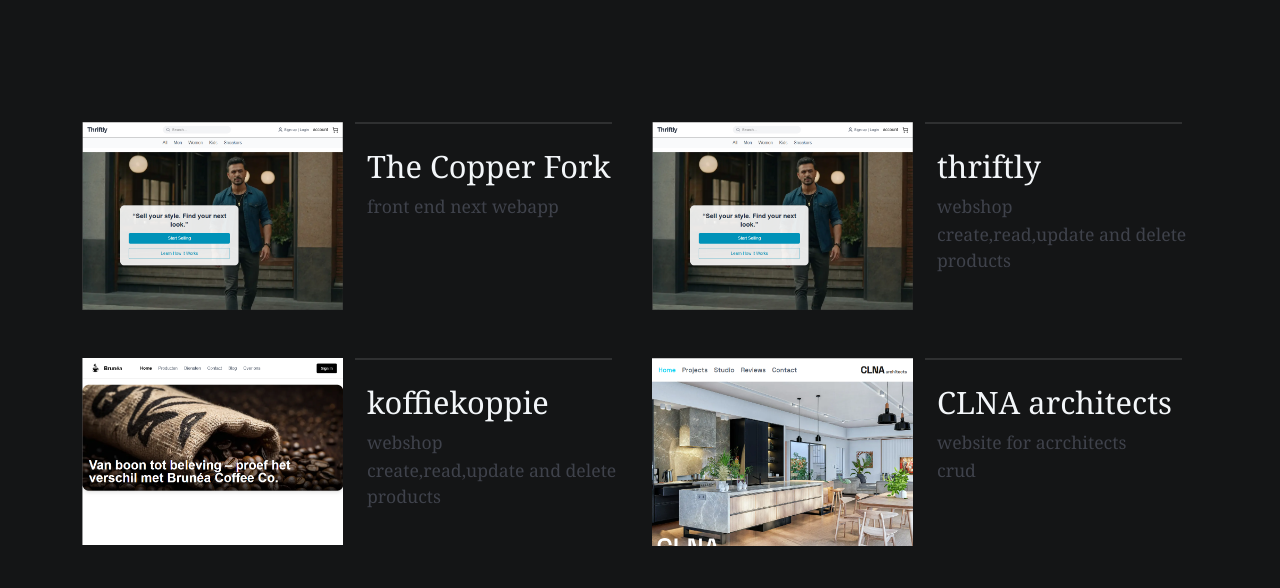
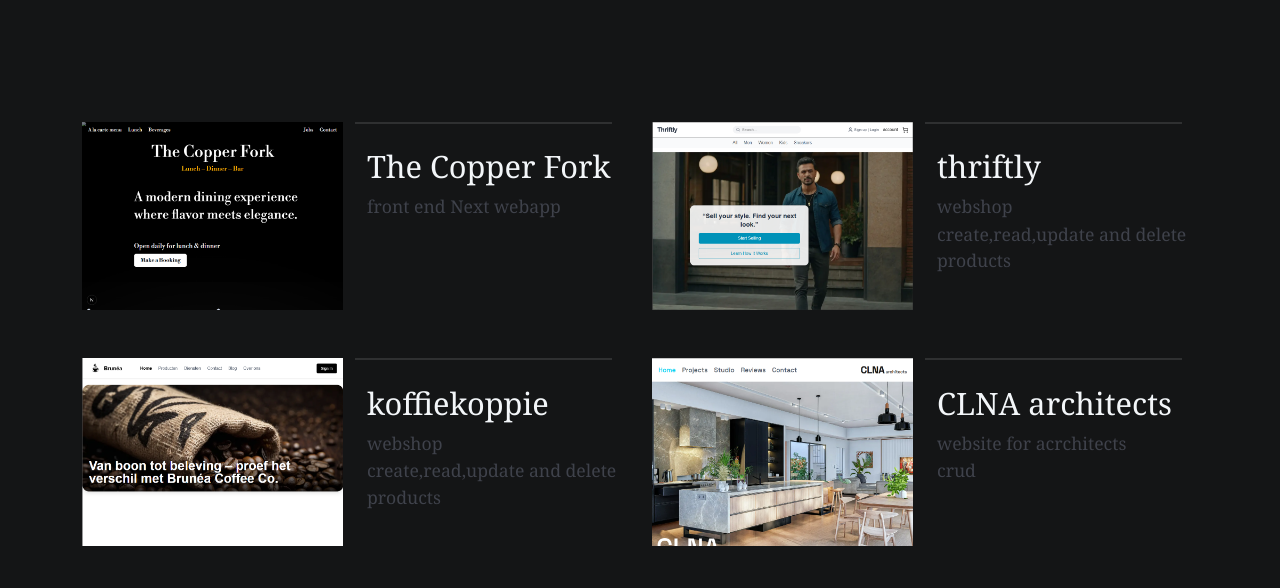
Before and after one commit to cronosy101/personal-site, a website: page index.html in a window 1280 px wide. Shown: the part 1360-1948 px from the top of the page. Drawn offline with nearby package versions, Linux system fonts and the light colour scheme.

```diff
--- a/index.html
+++ b/index.html
@@ -93,13 +93,13 @@
                     <div class="row">
                         <div class="col">
                             <a class="" href="https://https://the-copper-fork.vercel.app//" target="_blank"><img
-                                    src="./images/thriftly.png" alt="" class="img-fluid"></a>
+                                    src="./images/the-copper-fork.png" alt="" class="img-fluid"></a>
                         </div>
                         <div class="col hrchange">
                             <hr class="mt-0" style="width: 90%;">
                             <a class="text-light p-1" href="https://https://the-copper-fork.vercel.app//" target="_blank">
                                 <h3 class="">The Copper Fork</h3>
-                                <p class="text-primary">front end next webapp</p>
+                                <p class="text-primary">front end Next webapp</p>
 
 
                             </a>
```
